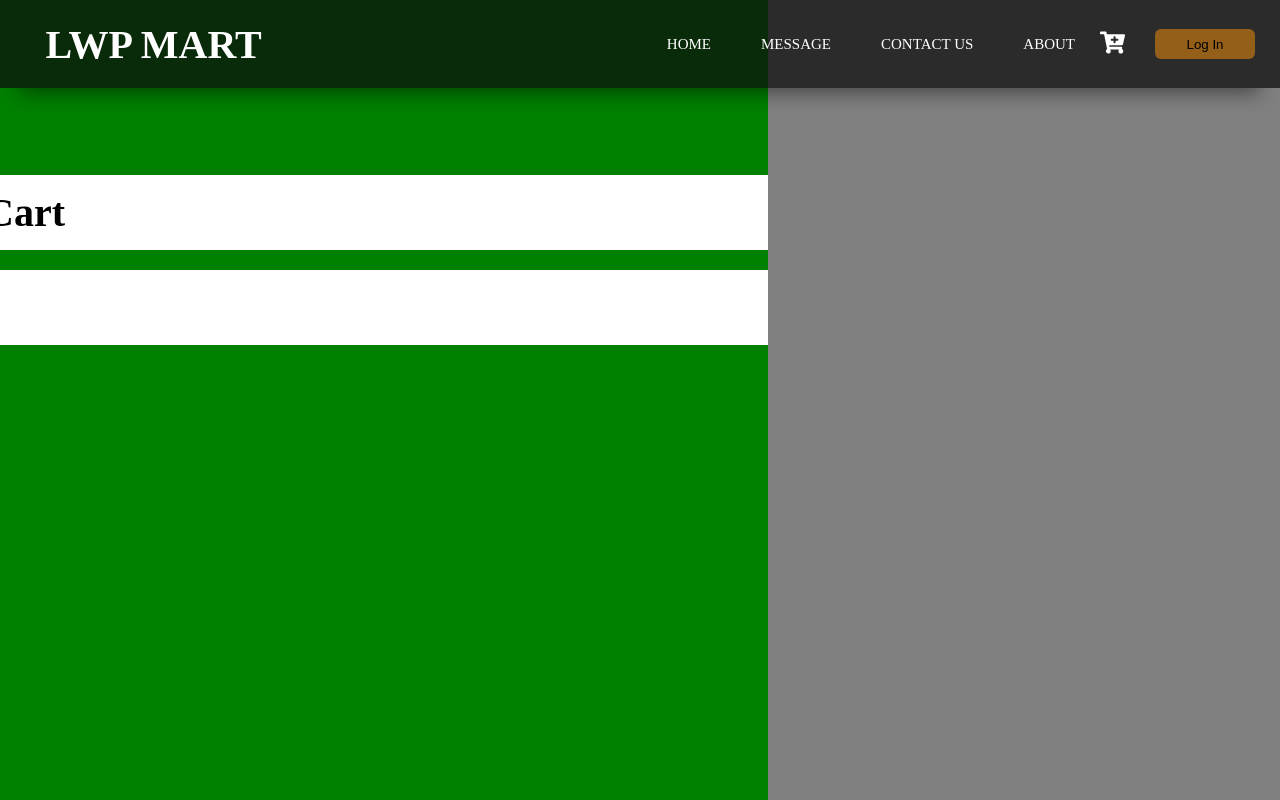
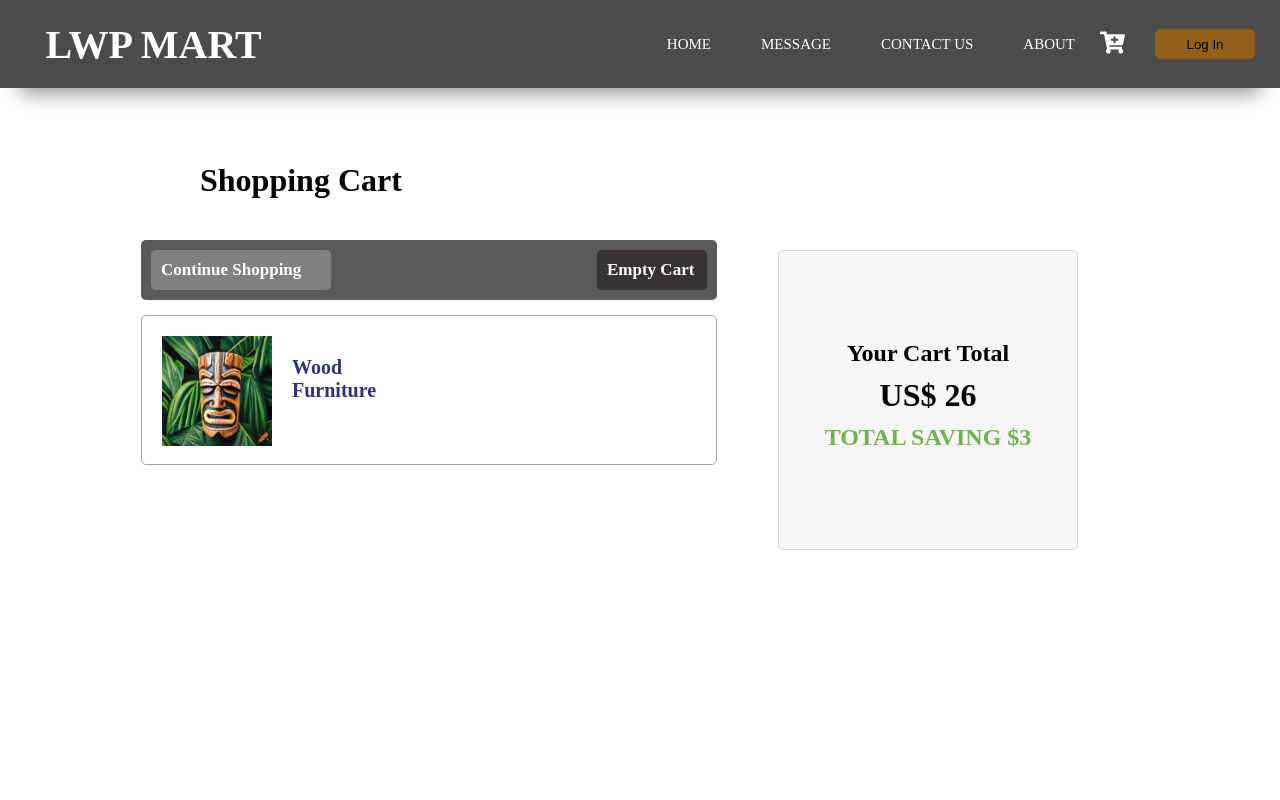
Before and after one commit to KLNCL/LWP_MART_CLIENT, a React (Vite) app: page /cart in a window 1280 px wide. Built offline with nearby package versions, Linux system fonts and the light colour scheme.

Commit message:
add ro API for BecomeSeller, Profile, Purchase and Order.

```diff
--- a/src/Component/BecomeSeller/BecomeSeller.jsx
+++ b/src/Component/BecomeSeller/BecomeSeller.jsx
@@ -6,7 +6,7 @@ import instance from "../../utils/AxiosInstance";
 import { jwtDecode } from "jwt-decode";
 import { useNavigate } from "react-router-dom";
 
-export default function BecomeSeller(props) {
+export default function BecomeSeller({closeBecomeSellerPopupWindow, selectedEmail}) {
   const navigate = useNavigate();
   const [errors, setErrors] = useState("");
   const [success, setSuccess] = useState("");
@@ -71,7 +71,7 @@ export default function BecomeSeller(props) {
       console.error("Error updating user:", error);
       setErrors(
         error.response?.data?.message ||
-        "Something went wrong. Please try again."
+          "Something went wrong. Please try again."
       );
     }
   };
@@ -83,7 +83,7 @@ export default function BecomeSeller(props) {
           style={{ display: "flex", width: "100%", justifyContent: "flex-end" }}
         >
           <IoMdCloseCircle
-            onClick={() => props.closeBecomeSellerPopupWindow()}
+            onClick={closeBecomeSellerPopupWindow}
             size={28}
             color="red"
             style={{ paddingRight: "5px", marginTop: "5px", cursor: "pointer" }}
@@ -132,7 +132,7 @@ export default function BecomeSeller(props) {
             <input
               type="text"
               placeholder="Email"
-              value={email}
+              value={selectedEmail}
               onChange={(e) => setEmail(e.target.value)}
             />
           </div>
--- a/src/pages/Cart/Cart.jsx
+++ b/src/pages/Cart/Cart.jsx
@@ -1,25 +1,50 @@
 import React from 'react'
-import './cart.scss';
+import "./Cart.scss"
+import cardImage from "../../Image/card-2.jpg";
+import { IoCloseOutline } from "react-icons/io5";
+
 
 export default function Cart() {
   return (
-    <div className="cart-container">
+    <div className="cart-continer">
+      <div className="heder">
+        <h1>Shopping Cart</h1>
+      </div>
+      <div className="item">
         <div className="left">
-        <div className="table-heder">
-            <p>Cart</p>
+          <div className="table-heder" style={{fontWeight: 'bold',fontSize: '23px',backgroundColor: 'rgba(74, 74, 74, 0.912)',color: 'black' }}>
+            <div className="continue-shopping">
+              <p>Continue Shopping</p>
+            </div>
+            <div className="empty-cart">
+              <p>Empty Cart</p>
+            </div>
+          </div>
+          <div className="table-body">
+            <div className="card">
+            <img  src={cardImage}
+                   style={{
+                    width: '150px',
+                    height: '150px',
+                    borderRadius: '12px',
+                    padding:"20px"
+                  }} />
+                  <p>Wood Furniture</p>
+                  <IoCloseOutline className='close-icon'/>
+
+            </div>
+
+          </div>
         </div>
-        <div className="table-body">
-            <div className="image"></div>
-            <div className="details">
-                <div className="title"></div>
-                <div className="price"></div>
-            </div>
+        <div className="right">
+          <div className="price-card">
+            <h2 style={{marginBottom:"10px"}}>Your Cart Total</h2>
+            <h1 style={{marginBottom:"10px"}}>US$ 26</h1>
+            <h2 style={{marginBottom:"10px", color:"rgb(110, 180, 78)"}}>TOTAL SAVING $3</h2>
+
+          </div>
         </div>
-        <div className="delete"></div>
-        </div>
-
-        <div className="right"></div>
-
+      </div>
     </div>
   )
 }
--- a/src/pages/Cart/Cart.scss
+++ b/src/pages/Cart/Cart.scss
@@ -1,59 +1,148 @@
-.cart-container{
+.cart-continer{
+    display: flex;
+    align-items: center;
+    justify-content: center;
+    flex-direction: column;
+    width: 100vw;
+    height: 100vh;
+    background-color: white;
+
+    .heder{
+        display: flex;
+        align-items: center;
+        // justify-content: center;
+        width: 100vw;
+        height: 30vh;
+        // background-color: gray;
+
+        h1{
+            margin-top: 120px;
+            margin-left: 200px;
+        }
+    }
+
+    .item{
         display: flex;
         align-items: center;
         justify-content: center;
         width: 100vw;
-    // height: 100vh;
-    background-color: white;
-    background-position: center;
-    background-size: cover;
-    background-repeat: no-repeat;
+        height: 70vh;
+        // background-color: green;
 
         .left{
             display: flex;
             align-items: center;
-        justify-content: center;
+            // justify-content: center;
             flex-direction: column;
             width: 60vw;
-        height: 100vh;
-        background-color: green;
+            height: 70vh;
+            // background-color: pink;
 
             .table-heder{
             display: flex;
             align-items: center;
-            // justify-content: center;
-            width: 840px;
-            height: 75px;
-            background-color: white;
-            border-left: 0.5px solid rgba(71, 71, 71, 0.7);
-            margin-bottom: 20px;
+            justify-content: space-between;
+            color: white;
+            font-size: 20px;
+            width: 45vw;
+            height: 60px;
+            margin-left: 90px;
+            border-radius: 5px;
 
+            .continue-shopping{
+                display: flex;
+                align-items: center;
+                width: 180px;
+                height: 40px;
+                background-color: gray;
+                border-radius: 5px;
+                margin-left: 10px;
                 p{
-                font-weight: bold;
-                font-size: 40px;
-                padding: 10px;
+                    font-size: 17px;
                     margin-left: 10px;
+                    color: white;
+                }
+            }
+            .empty-cart{
+                display: flex;
+                align-items: center;
+                width: 110px;
+                height: 40px;
+                background-color: rgb(56, 51, 51);
+                border-radius: 5px;
+                margin-right: 10px;
+
+            }
+            p{
+                font-size: 17px;
+                margin-left: 10px;
+                color: white;
             }
             }
 
             .table-body{
                 display: flex;
                 align-items: center;
+                // justify-content: space-between;
+                flex-direction: column;
+               width: 60vw;
+               height: 400px;
+               margin-top: 10px;
+            //    background-color: gray;
+
+               .card{
+                display: flex;
+                // align-items: center;
                 // justify-content: center;
-            width: 840px;
-            height: 75px;
+                width: 45vw;
+                height: 150px;
                 background-color: white;
-            border-left: 0.5px solid rgba(71, 71, 71, 0.7);
-            margin-bottom: 280px;
+                margin-left: 90px;
+                margin-top: 5px;
+                border-radius: 5px;
+                border: 0.5px solid rgb(161, 161, 161);
+
+                p{
+                    display: flex;
+                    // align-items: center;
+                    justify-content: center;
+                    font-size: 20px;
+                    margin-top: 40px;
+                    font-weight: bold;
+                    color: rgb(48, 48, 130);
                 }
+                .close-icon{
+                    font-size: 20px;
+                    margin-left: 350px;
+                }
+               }
+
+            }
+
+
         }
 
         .right{
             display: flex;
+            // align-items: center;
+            // justify-content: center;
+            width: 40vw;
+            height: 70vh;
+            // background-color: rgb(245, 245, 134);
+            padding: 10px;
+
+            .price-card{
+                display: flex;
                 align-items: center;
                 justify-content: center;
-        width: 40vw;
-        height: 100vh;
-        background-color: gray;
+                flex-direction: column;
+                width: 300px;
+                height: 300px;
+                background-color: rgb(247, 245, 245);
+                border-radius: 4px;
+                border: 1px solid rgb(213, 212, 212);
+
             }
         }
+    }
+}
--- a/src/pages/Profile/Profile.jsx
+++ b/src/pages/Profile/Profile.jsx
@@ -17,6 +17,7 @@ export default function Profile() {
   const [card, setCard] = useState([]); // Initialize as an empty array
   const [trigger, setTrigger] = useState(false);
   const [selectedProductId, setSelectedProductId] = useState(null);
+  const [selectedEmail, setSelectedEmail] = useState(null)
 
   useEffect(() => {
     checkLoginStatus();
@@ -46,8 +47,6 @@ export default function Profile() {
   const userId = userDetails?._id;
   const role = userDetails?.role;
 
-  console.log("Token data", userDetails);
-
   useEffect(() => {
     const getData = async () => {
       try {
@@ -65,7 +64,6 @@ export default function Profile() {
     }
   }, [userId]);
 
-  console.log("user Data", user);
 
   useEffect(() => {
     const getProduct = async () => {
@@ -108,11 +106,13 @@ export default function Profile() {
     setTrigger((prev) => !prev);
   };
 
-  const becomeSellerPopupWindow = () => {
+  const becomeSellerPopupWindow = (email) => {
+    setSelectedEmail(email);
     setBecomeSellerPopup(true);
   };
   const closeBecomeSellerPopupWindow = () => {
     setBecomeSellerPopup(false);
+    setSelectedEmail(null);
   };
 
   const handleLogout = () => {
@@ -135,6 +135,7 @@ export default function Profile() {
       )}
       {becomeSellerPopup && (
         <BecomeSeller
+          selectedEmail={user.email}
           closeBecomeSellerPopupWindow={closeBecomeSellerPopupWindow}
         />
       )}
```
Also changed, not shown: src/pages/Order/Order.jsx (+70 -23 lines), src/pages/Purchase/Purchase.jsx (+80 -16 lines). Lines whose indentation alone changed are shown as unchanged.
